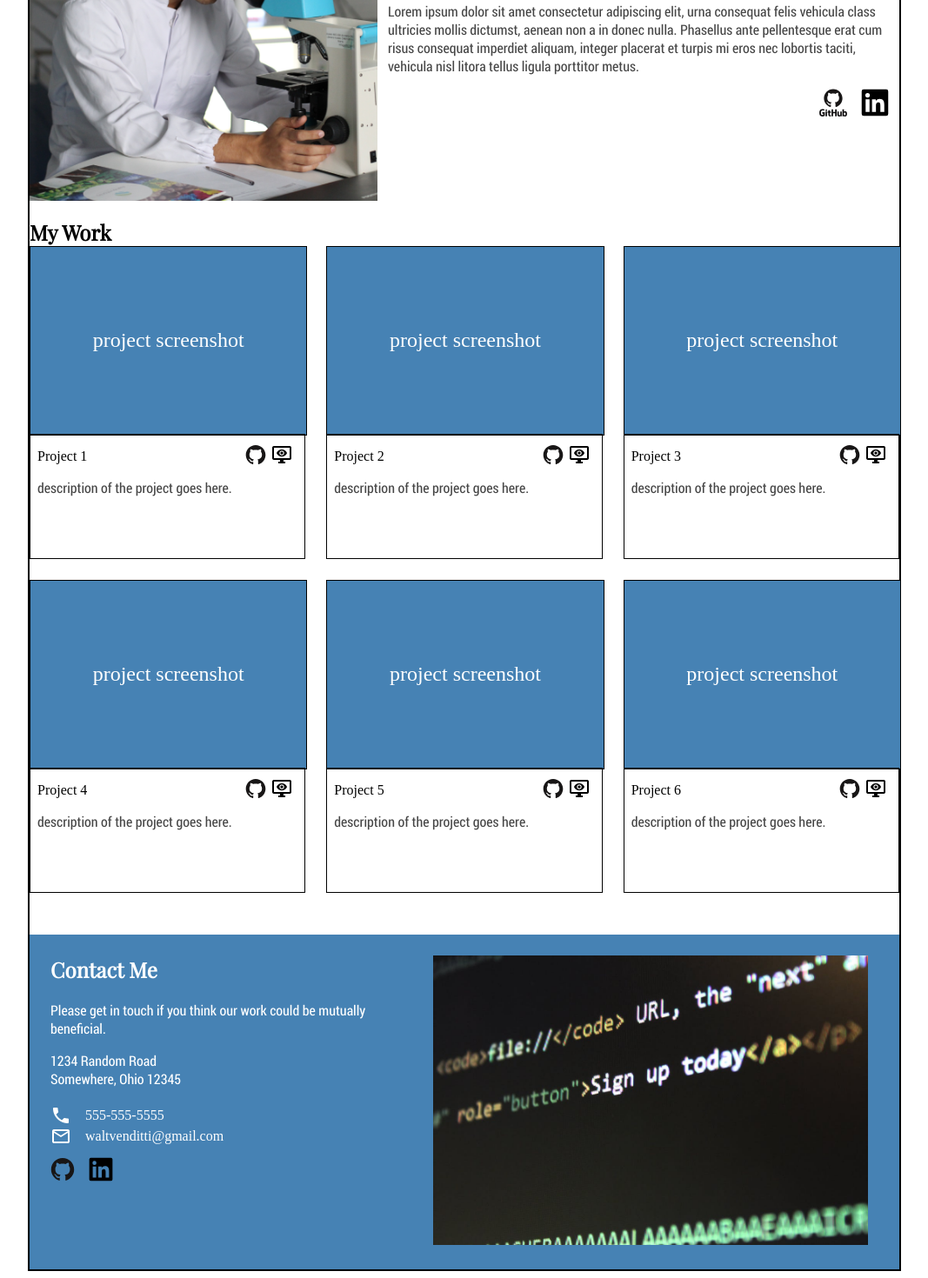
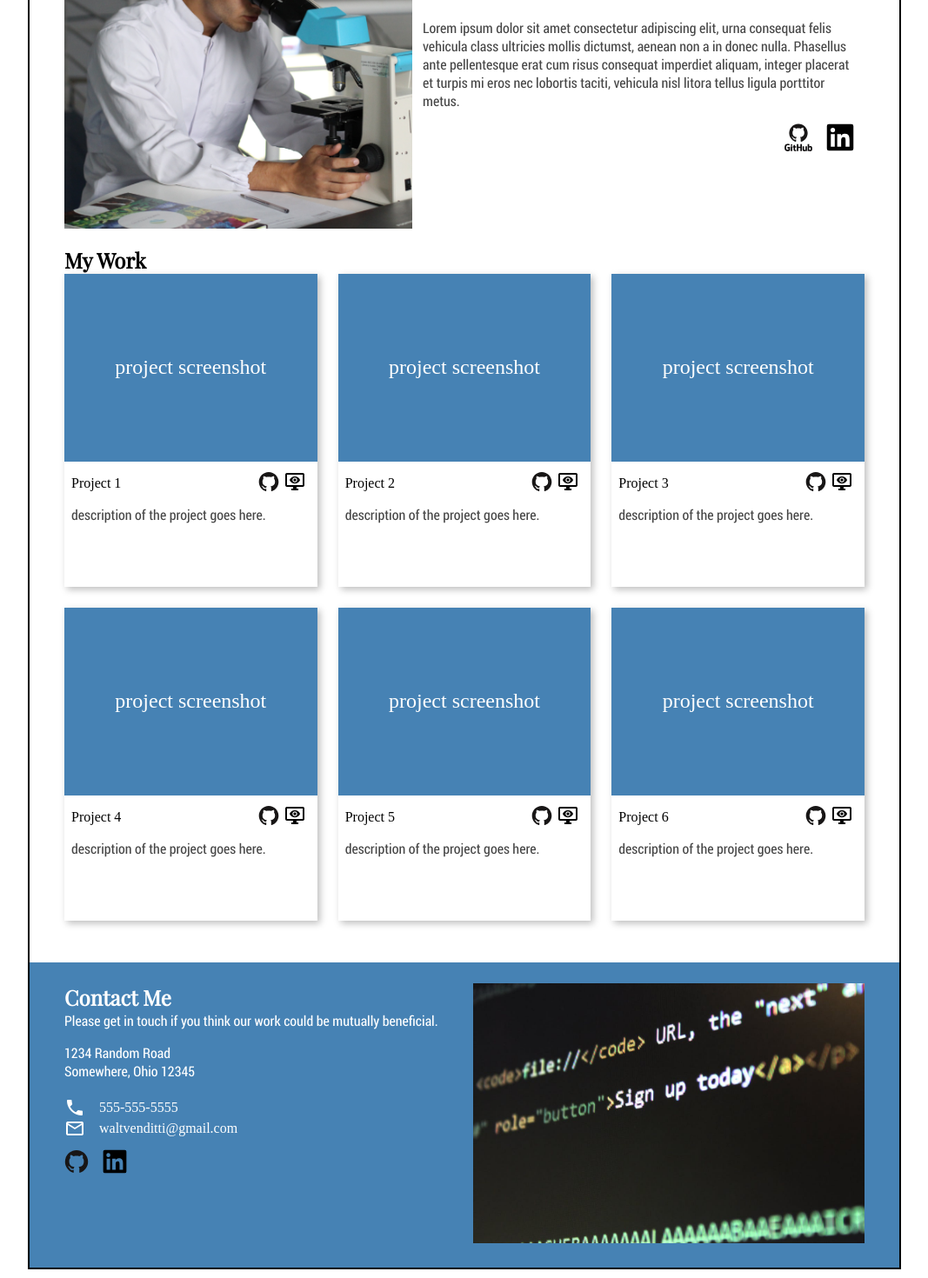
Before and after one commit to waltvenditti/personal-portfolio, a React (Create React App) app: page / in a window 1280 px wide. Shown: the part 193-1663 px from the top of the page at 87% size, without its empty margins (106-1173 px from the left). Built offline with nearby package versions, Linux system fonts and the light colour scheme.

Commit message:
aligned margins for all components, added box-shadow to project cards, still needs a background image

```diff
--- a/src/App.js
+++ b/src/App.js
@@ -7,7 +7,6 @@ function App() {
   return (
     <div className="appDiv">
      <About />
-     <h2 className="workH2">My Work</h2>
      <Work />
      <Contact />
     </div>
--- a/src/components/Contact.js
+++ b/src/components/Contact.js
@@ -16,24 +16,24 @@ function Contact() {
           <p>Somewhere, Ohio 12345</p>
         </div>
         <div className="phoneInfo">
-          <img src={imgPhoneIcon} />
+          <img src={imgPhoneIcon} alt="phone icon" />
           <span>555-555-5555</span>
         </div>
         <div className="emailInfo">
-          <img src={imgEmailIcon} />
+          <img src={imgEmailIcon} alt="email icon" />
           <span>waltvenditti@gmail.com</span>
         </div>
         <div className="personalWebsiteIcons">
           <a href="https://github.com/waltvenditti" target="_blank" rel="noreferrer">
-            <img src={imgGithubIcon} />
+            <img src={imgGithubIcon} alt="github icon" />
           </a>
           <a href="https://www.linkedin.com/in/walter-venditti-126712139" target="_blank" rel="noreferrer">
-            <img src={imgLinkedinIcon} />
+            <img src={imgLinkedinIcon} alt="linkedin icon" />
           </a>
         </div>
       </div>
       <div className="contactImgDiv">
-        <img src={imgCompScreen} />
+        <img src={imgCompScreen} alt="screenshot of some computer code" />
       </div>
     </div>
   );
--- a/src/components/Work.js
+++ b/src/components/Work.js
@@ -54,6 +54,8 @@ function Work() {
 
   return (
     <div className="workDiv">
+      <h2>My Work</h2>
+      <div className="workGridDiv">
         <WorkCard cardInfo={projInfo1} />
         <WorkCard cardInfo={projInfo2} />
         <WorkCard cardInfo={projInfo3} />
@@ -61,6 +63,7 @@ function Work() {
         <WorkCard cardInfo={projInfo5} />
         <WorkCard cardInfo={projInfo6} />
       </div>
+    </div>
   );
 }
 
--- a/src/styles/About.css
+++ b/src/styles/About.css
@@ -1,13 +1,14 @@
 .aboutDiv {
     height: auto;
     width: 100%;
+    margin-top: 32px;
 }
 
 .innerAboutDiv {
     display: flex;
-    height: 100%;
-    width: 100%;
     align-items: center;
+    margin-left: 40px;
+    margin-right: 40px;
 }
 
 .innerAboutDiv img {
--- a/src/styles/App.css
+++ b/src/styles/App.css
@@ -8,8 +8,3 @@
     margin: 0 40px;
     margin-top: 20px;
 }
-
-.workH2 {
-    margin-bottom: 0;
-    margin-right: auto;
-}
--- a/src/styles/Contact.css
+++ b/src/styles/Contact.css
@@ -15,6 +15,7 @@
     font-family: "Playfair Display";
     color: white;
     margin-top: 8px;
+    margin-left: 0;
 }
 
 .addressDiv {
@@ -28,13 +29,13 @@
 .contactInfoDiv {
     display: flex;
     flex-direction: column;
-    margin-left: 24px;
     margin-top: 16px;
+    margin-left: 40px;
 }
 
 .contactImgDiv img {
-    width: 500px;
-    margin: 24px 36px;
+    width: 450px;
+    margin: 24px 40px;
 }
 
 .phoneInfo {
--- a/src/styles/Work.css
+++ b/src/styles/Work.css
@@ -1,20 +1,26 @@
-.workDiv {
-    width: 100%;
+.workGridDiv {
     display: grid;
     grid-template-columns: repeat(3, 1fr);
     gap: 24px;
     margin-bottom: 48px;
+    margin-left: 40px;
+    margin-right: 40px;
 }
 
+h2 {
+    margin-bottom: 0;
+    margin-left: 40px;
+}
+
+.workDiv {
+    width: 100%;
+}
 
 .workCardDiv {
     height: 360px;
     display: grid;
     grid-template-rows: 3fr 2fr;
-}
-
-.wcdGridItem {
-    border: 1px solid black;
+    box-shadow: 3px 3px 8px rgb(189, 189, 189);
 }
 
 .wcdScreenshot {
```
Lines whose indentation alone changed are shown as unchanged.
